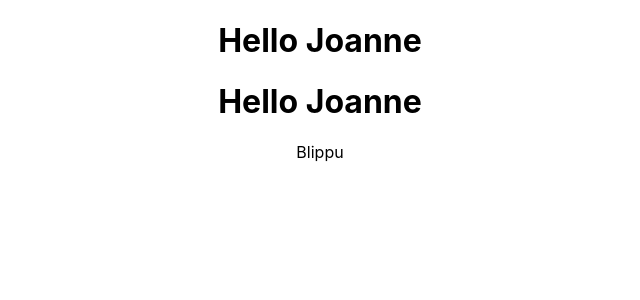
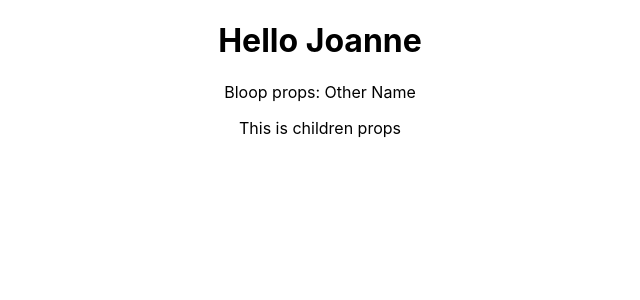
Before and after one commit to lee-joanne/hello-world, a React (Create React App) app: page / in a window 1280 px wide. Shown: the top 300 px of the page, without its empty margins (320-960 px from the left). Built offline with nearby package versions, Linux system fonts and the light colour scheme.

Commit message:
Complete props tutorial

```diff
--- a/src/App.js
+++ b/src/App.js
@@ -5,7 +5,9 @@ import Hello from './components/Hello';
 function App() {
   return (
     <div className="App">
-      <Greet />
+      <Greet otherName="Other Name" name="Joanne">
+        <p>This is children props</p>
+      </Greet>
       <Hello />
     </div>
   );
@@ -13,5 +15,5 @@ function App() {
 
 export default App;
 
-// next video: 6 - class components
+// next video: 10 - state
 // . venv/bin/activate
--- a/src/components/Greet.js
+++ b/src/components/Greet.js
@@ -1,7 +1,15 @@
 import React from 'react';
 
-const Greet = () => {
-    return <h1>Hello Joanne</h1>
+const Greet = (props) => { // it is convention to name the parameter 'props'
+    console.log(props); // props returns an object, using dot notation to get the value. props cannot be changed.
+    return (
+        <div>
+            <h1>Hello {props.name}</h1>
+            <p>Bloop props: {props.otherName}</p>
+            <p>{props.children}</p>
+            {/* to render items inside component tag, key is 'children' in object */}
+        </div>
+    )
 }
 
 export default Greet;
--- a/src/components/Hello.js
+++ b/src/components/Hello.js
@@ -1,10 +1,9 @@
-import React from 'react';
+import React from 'react'; // import react to use JSX
 
 const Hello = () => {
     return (
         <div>
-            <h1>Hello Joanne</h1>
-            <p>Blippu</p>
+            <p></p>
         </div>
     )
 }
```
